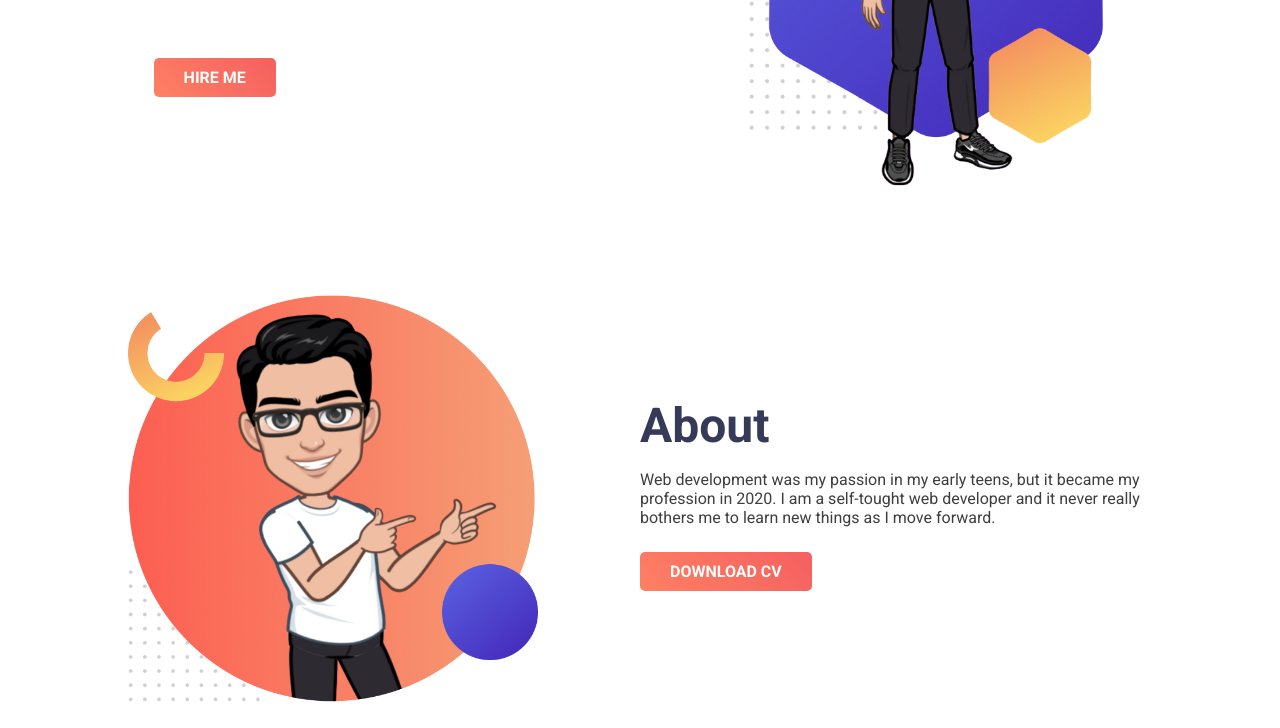
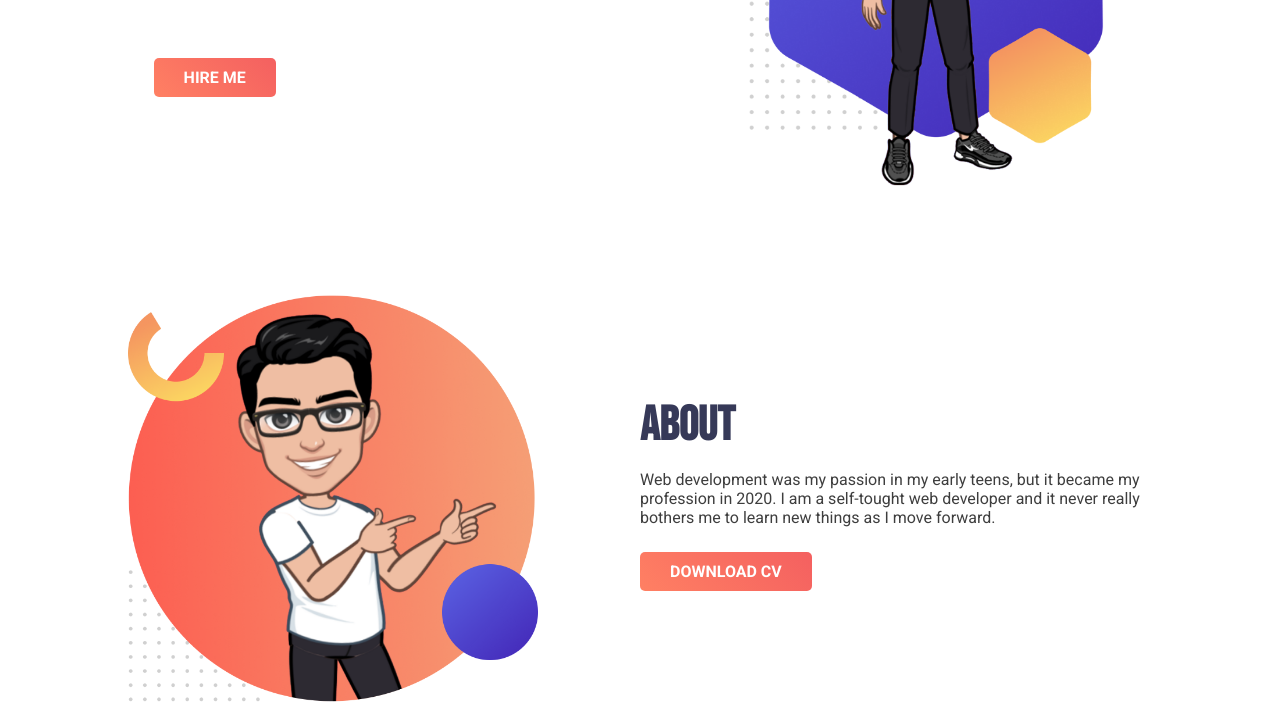
Before and after one commit to mir-hussain/personal-website, a plain HTML site: page index.html in a window 1280 px wide. Shown: the part 369-1097 px from the top of the page. Drawn offline with Linux system fonts and the light colour scheme.

Commit message:
3rd update

```diff
--- a/style.css
+++ b/style.css
@@ -109,6 +109,7 @@ nav > ul > li {
     font-size: 48px;
     font-weight: bold;
     margin: 0;
+    font-family:'Bebas Neue', cursive;;
 }
 
 .second-image-area {
```
